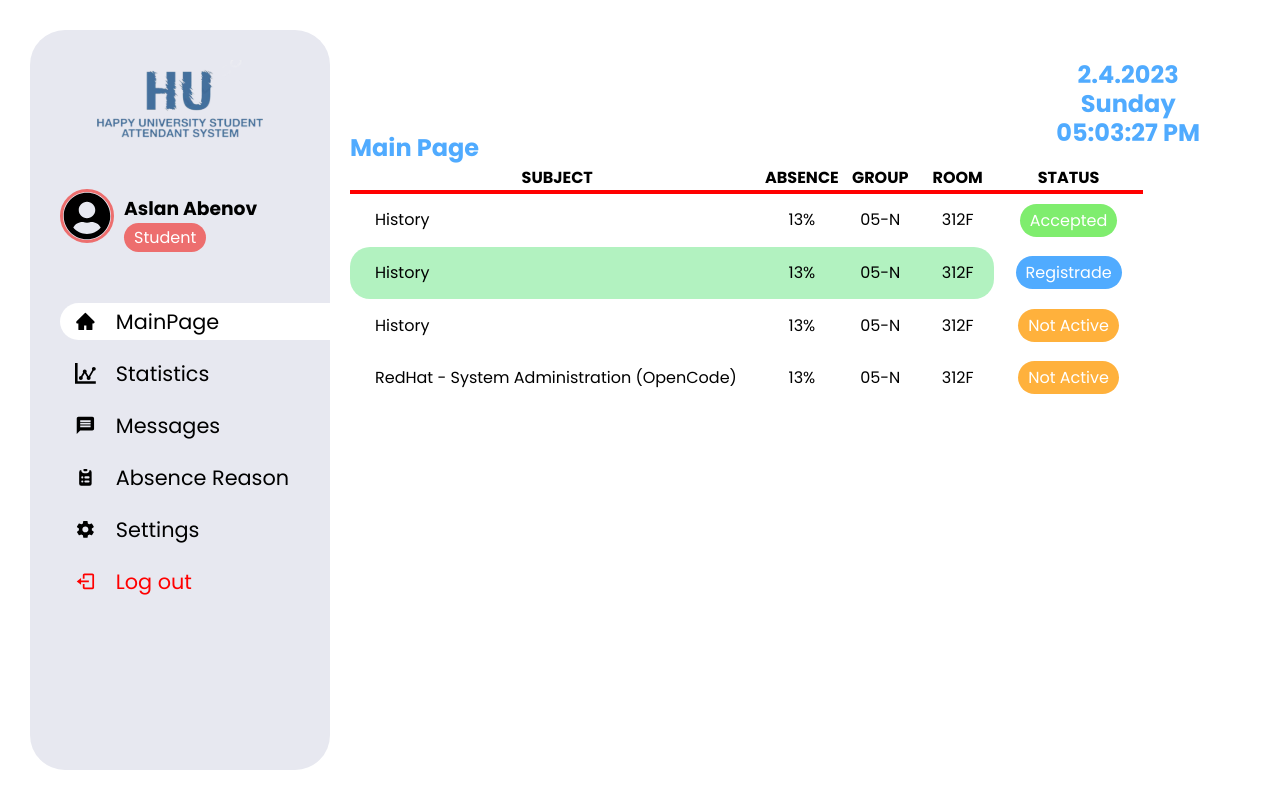
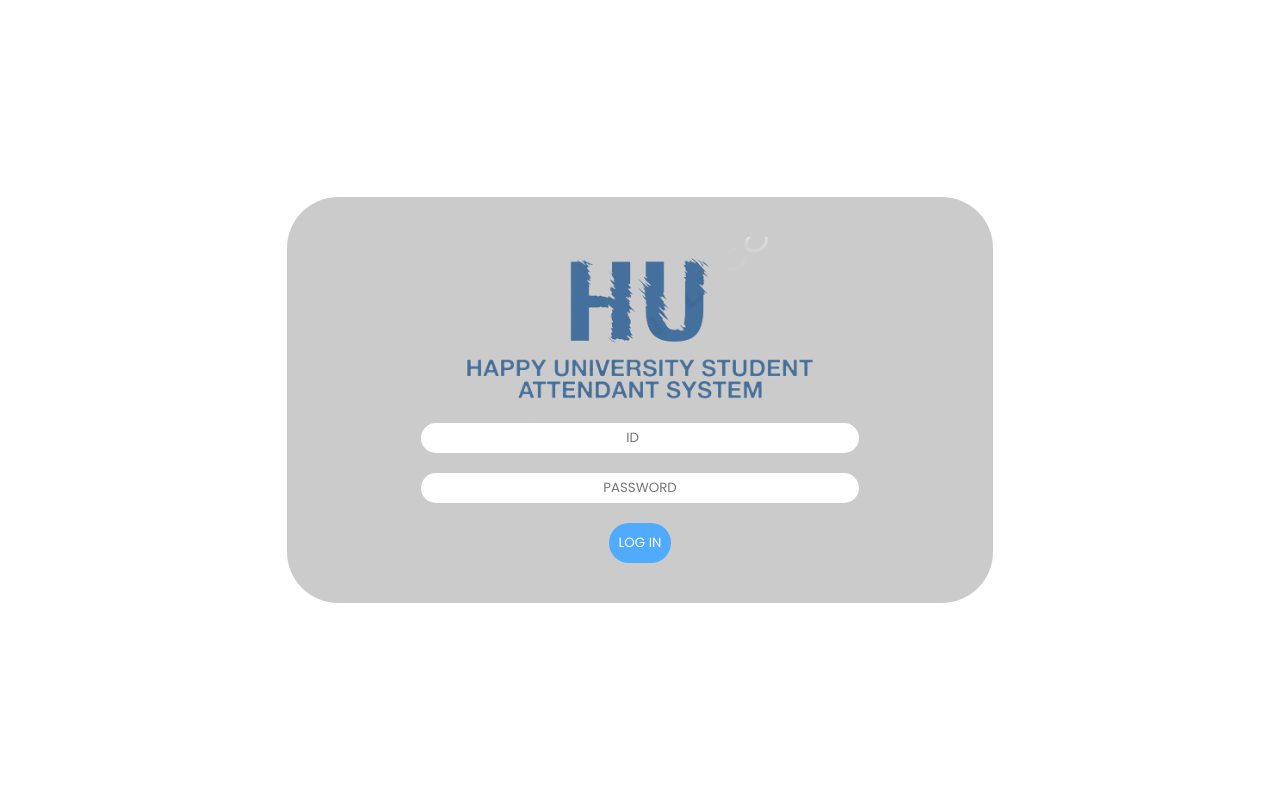
Before and after one commit to purifiedspringwater/sas-frontend, a React (Create React App) app: page / in a window 1280 px wide. Built offline with nearby package versions, Linux system fonts and the light colour scheme.

Commit message:
routing login

```diff
--- a/package.json
+++ b/package.json
@@ -1,7 +1,6 @@
 {
   "name": "sas-frontend",
   "version": "0.1.0",
-  "homepage": "https://purifiedspringwater.github.io/sas-frontend",
   "private": true,
   "dependencies": {
     "@fortawesome/fontawesome-svg-core": "^6.4.0",
--- a/src/App.js
+++ b/src/App.js
@@ -1,7 +1,7 @@
 import React from "react";
-import { BrowserRouter, Routes, Route } from 'react-router-dom';
+import { Routes, Route } from 'react-router-dom';
 import Main from "./pages/Main";
-import SignIn from "./pages/SignIn";
+import Login from "./pages/SignIn";
 import Absence from './components/absence'
 import Statistics from './components/statistics'
 import Specialreason from "./components/specialreason";
@@ -11,13 +11,13 @@ import Settings from './components/settings'
 function App() {
   return (
     <Routes>
-      <Route path="/login"element = {<SignIn/>}/>
-      <Route path="/" element = {<Main/>}>
-        <Route index  element = {<Absence/>}/>
-        <Route path="statistics"  element = {<Statistics/>}/>
-        <Route path="reason"  element = {<Specialreason/>}/>
-        <Route path="settings"  element = {<Settings/>}/>
-        <Route path="messages"  element = {<Messages/>}/>
+      <Route path="/" element={<Login />} />
+      <Route path="/main" element={<Main />}>
+        <Route index element={<Absence />} />
+        <Route path="statistics" element={<Statistics />} />
+        <Route path="reason" element={<Specialreason />} />
+        <Route path="settings" element={<Settings />} />
+        <Route path="messages" element={<Messages />} />
       </Route>
     </Routes>
   );
--- a/src/components/navbar.jsx
+++ b/src/components/navbar.jsx
@@ -1,37 +1,36 @@
 import React from 'react'
 import logo from '../assets/logo.svg'
-import {ImStatsDots} from 'react-icons/im'
-import {MdMessage} from 'react-icons/md'
-import {HiClipboardList} from 'react-icons/hi'
-import {BiLogOut} from 'react-icons/bi'
-import {AiFillHome} from 'react-icons/ai'
-import {IoMdSettings} from 'react-icons/io'
-import {FaUserCircle} from 'react-icons/fa'
-import Stat from './absence'
-
+import { ImStatsDots } from 'react-icons/im'
+import { MdMessage } from 'react-icons/md'
+import { HiClipboardList } from 'react-icons/hi'
+import { BiLogOut } from 'react-icons/bi'
+import { AiFillHome } from 'react-icons/ai'
+import { IoMdSettings } from 'react-icons/io'
+import { FaUserCircle } from 'react-icons/fa'
 import { NavLink } from 'react-router-dom'
 
 
 export default function navbar() {
-
   return (
     <div className="navbar">
-        <img src={logo} alt="logo" style={{width: 300 + 'px'}}/>
+      <img src={logo} alt="logo" style={{ width: 300 + 'px' }} />
       <div className="profile admin">
-            <i><FaUserCircle/></i>
+        <i><FaUserCircle /></i>
         <div className='title'>
           <h3 className="name">Aslan Abenov</h3>
           <p className="status">Student</p>
         </div>
       </div>
       <div className="menu">
-          <NavLink to={'/'}><AiFillHome/>    MainPage</NavLink>
-          <NavLink to={'/statistics'}><ImStatsDots/>    Statistics</NavLink>
-          <NavLink to={'/messages'}><MdMessage/>    Messages</NavLink>
-          <NavLink to={'/reason'}><HiClipboardList/>    Absence Reason</NavLink>
-          <NavLink to={'/settings'}><IoMdSettings/>    Settings</NavLink>
-          <NavLink to={'/login'} style={{color : '#ff0000'}}><BiLogOut/>    Log out</NavLink>
+        <NavLink end to={'/main'} ><AiFillHome />    MainPage</NavLink>
+        <NavLink to={'/main/statistics'} ><ImStatsDots />    Statistics</NavLink>
+        <NavLink to={'/main/messages'} ><MdMessage />    Messages</NavLink>
+        <NavLink to={'/main/reason'} ><HiClipboardList />    Absence Reason</NavLink>
+        <NavLink to={'/main/settings'} ><IoMdSettings />    Settings</NavLink>
+        <NavLink to={'/'} style={{ color: '#ff0000' }}><BiLogOut />    Log out</NavLink>
       </div>
     </div>
+
   )
+
 }
--- a/src/components/pieChart.jsx
+++ b/src/components/pieChart.jsx
@@ -1,8 +1,10 @@
 import React from "react";
 import ReactApexChart from "react-apexcharts";
 
+
+function PieChart(prop) {
   const data = {
-  series: [70, 10, 20],
+    series: prop.data,
     options: {
       chart: {
         type: "pie",
@@ -12,8 +14,6 @@ const data = {
       colors: ["#4CAF50", "#FF5252", "#BDBDBD"],
     },
   };
-
-function PieChart() {
   return (
     <div>
       <ReactApexChart
--- a/src/components/statistics.jsx
+++ b/src/components/statistics.jsx
@@ -1,10 +1,9 @@
 import React from 'react'
 import { BsFillXCircleFill, BsCheckCircleFill } from 'react-icons/bs'
-import Absence from './absence'
 import SubjectStat from './subjectStatistics'
 
 
-export default function () {
+export default function Statistics () {
     return (
         <div className="statistics">
             <h2>Statistics</h2>
--- a/src/components/subjectStatistics.jsx
+++ b/src/components/subjectStatistics.jsx
@@ -47,7 +47,7 @@ export default function subjectStatistics() {
                     </tbody>
                 </table>
                 <div className="pieChart">
-                    <PieChart data={[25, 50, 25]} />
+                    <PieChart data={attendanceData} />
                 </div>
 
             </div>
@@ -89,7 +89,7 @@ export default function subjectStatistics() {
                     </tbody>
                 </table>
                 <div className="pieChart">
-                    <PieChart data={[20, 50, 25]} />
+                    <PieChart data={attendanceData} />
                 </div>
             </div>
 
--- a/src/index.js
+++ b/src/index.js
@@ -1,15 +1,12 @@
 import React from 'react';
 import ReactDOM from 'react-dom/client';
 import App from './App'
-import { StrictMode } from 'react';
 import { BrowserRouter } from 'react-router-dom';
 
 const root = ReactDOM.createRoot(document.getElementById('root'));
 root.render(
-  <StrictMode>
-    <BrowserRouter>
-      <App />
-    </BrowserRouter>
-  </StrictMode>,
+  <BrowserRouter>
+    <App />
+  </BrowserRouter>,
   document.getElementById(root)
 );
--- a/src/pages/Main.js
+++ b/src/pages/Main.js
@@ -1,25 +1,15 @@
 import React from "react";
-import { useState } from 'react';
-import {NavLink, Outlet} from 'react-router-dom'
+import { Outlet } from 'react-router-dom';
 import Navbar from "../components/navbar";
-import Absence from '../components/absence'
-import OnlineTime from '../components/OnlineTime'
-import Statistics from '../components/statistics';
-import '../styles/Main.css'
+import OnlineTime from "../components/onlineTime"
+import '../styles/Main.css';
 
 function Main() {
-
-    const [activeLink, setActiveLink] = useState('SignIn');
-
-    const handleLinkClick = (name) => {
-        setActiveLink(name);
-    };
-
     return (
         <div className="Main">
             <Navbar />
-            <Outlet/>
-            <OnlineTime />
+            <Outlet />
+            <OnlineTime/>
         </div>
     );
 }
--- a/src/pages/SignIn.js
+++ b/src/pages/SignIn.js
@@ -1,15 +1,14 @@
 import React from 'react';
 import logo from '../assets/logo.svg';
 import '../styles/SignIn.css';
-import { useNavigate, Routes, Route } from 'react-router-dom';
-import Main from './Main'
+import { useNavigate } from 'react-router-dom';
 
 function SignIn() {
   const navigate = useNavigate();
 
   const handleSubmit = (event) => {
     event.preventDefault();
-    navigate('/');
+    navigate('/main');
   };
 
   return (
@@ -22,10 +21,6 @@ function SignIn() {
           <button type="submit" >LOG IN</button>
         </form>
       </div>
-      {/* <Routes>
-        <Route path='/' element={<Main/>}/>
-        <Route path='/login' element={<SignIn/>}/>
-      </Routes> */}
     </div>
 
   );
```
Also changed, not shown: src/components/OnlineTime.jsx (+2 -5 lines). Lines whose indentation alone changed are shown as unchanged.
